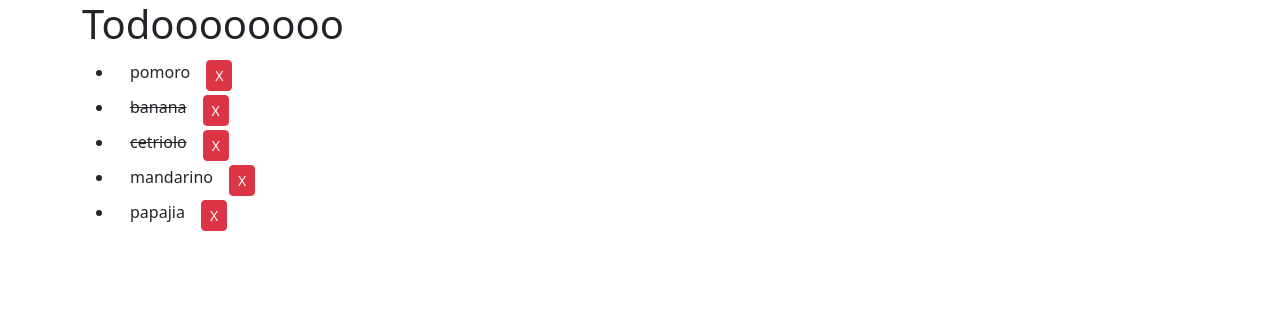
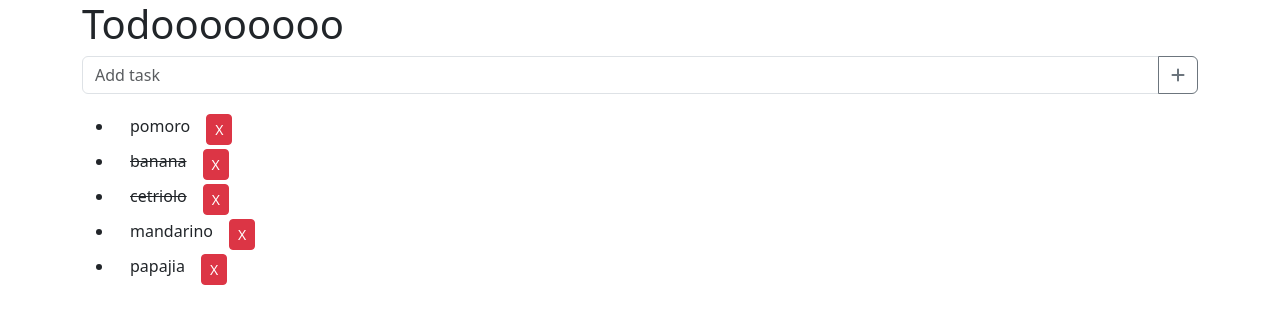
Before and after one commit to tomasdarienko/vue-todolist, a plain HTML site: page index.html in a window 1280 px wide. Drawn offline with nearby package versions, Linux system fonts and the light colour scheme.

Commit message:
milestone 3

```diff
--- a/index.html
+++ b/index.html
@@ -6,6 +6,7 @@
      <meta name="viewport" content="width=device-width, initial-scale=1.0">
      <title>todoooooooooooooooooo</title>
      <link rel="stylesheet" href="./css/style.css">
+     <script src="https://kit.fontawesome.com/2d1645b189.js" crossorigin="anonymous"></script>
      <link href="https://cdn.jsdelivr.net/npm/bootstrap@5.3.2/dist/css/bootstrap.min.css" rel="stylesheet"
           integrity="sha384-T3c6CoIi6uLrA9TneNEoa7RxnatzjcDSCmG1MXxSR1GAsXEV/Dwwykc2MPK8M2HN" crossorigin="anonymous">
 </head>
@@ -16,6 +17,12 @@
                <div class="row">
                     <div class="col">
                          <h1>Todoooooooo</h1>
+
+                         <div class="input-group mb-3">
+                              <input type="text" class="form-control" v-model="new_task" placeholder="Add task"
+                                   aria-label="Add task" aria-describedby="button-addon2">
+                              <button class="btn btn-outline-secondary" type="button" id="button-addon2" @click="add_new_task"><i class="fas fa-plus"></i></button>
+                         </div>
 
                          <div>
                               <ul>
--- a/js/script.js
+++ b/js/script.js
@@ -3,6 +3,7 @@
 createApp({
      data(){
           return{
+               new_task:'',
                todolist:[
                     {
                          text:'pomoro',
@@ -32,6 +33,13 @@
      methods:{
           delet(index){
                this.todolist.splice(index,1);
+          },
+          add_new_task(){
+               this.todolist.push({
+                    text: this.new_task,
+                    done: false
+               })
+               this.new_task = ''
           }
      }
 }).mount('#app')
```
